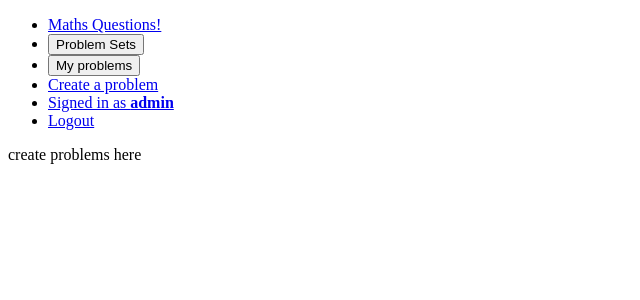
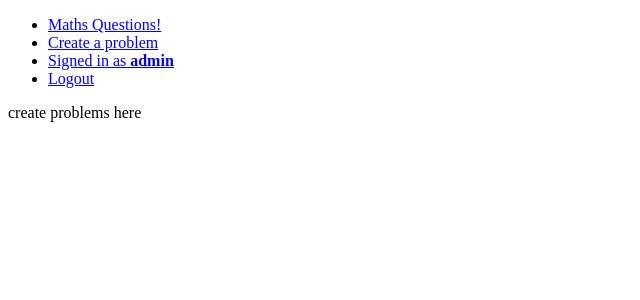
Before and after one commit to rav1oli/FINAL-PROJ-WEB50, a Django app: page /create in a window 1280 px wide. Shown: the top 300 px of the page, without its empty margins (0-640 px from the left). Run offline with Django 4.2, Linux system fonts and the light colour scheme; a user stored in the database is signed in.

Commit message:
Tidied up a little

```diff
--- a/maths/urls.py
+++ b/maths/urls.py
@@ -7,6 +7,7 @@ urlpatterns = [
     path("create", views.createProblem, name="create_problem"),
 
     #api routes
-    path("sets/my_sets/<str:order>", views.my_sets, name="my_sets"),
-    path("sets/public/<str:order>", views.public_sets, name="public_sets"),
+    path("sets/public/<str:order>", views.problem_sets, name="public_sets"),
+    path("sets/personal/<str:order>", views.problem_sets, name="personal_sets"),
+    path("sets/<str:subset>/<str:order>", views.problem_sets, name="personal_sets"),
 ]
--- a/maths/views.py
+++ b/maths/views.py
@@ -1,5 +1,3 @@
-import json
-
 from django.conf import settings
 from django.shortcuts import render
 from django.http import HttpResponse, HttpResponseRedirect, JsonResponse, HttpRequest
@@ -7,7 +5,11 @@ from django.core.serializers import serialize
 from django.forms.models import model_to_dict
 from django.db.models import Prefetch
 from rest_framework.response import Response
-from .models import *
+from rest_framework.decorators import renderer_classes, api_view
+from rest_framework.renderers import JSONRenderer
+
+from .models import Problem, ProblemSet, PROBLEMS_SORTABLE_BY
+from .serializers import ProblemSerializer, ProblemSetSerializer
 
 
 # index route should display pages from public users by default,
@@ -19,26 +21,19 @@ def createProblem(request):
     return render(request, "maths/create_problem.html")
 
 
-def public_sets(request, order="-time_created",):
+@api_view(['GET'])
+@renderer_classes((JSONRenderer,))
+def problem_sets(request, subset="public", order="-time_created",):
 
     if order not in PROBLEMS_SORTABLE_BY:
         return HttpResponse({"error": "Invalid query order"})
 
-    sets = ProblemSet.objects.all().order_by(order).prefetch_related('problems')[:1000]
+    if subset == "public":
+        sets = ProblemSet.objects.all().order_by(order).prefetch_related('problems')[:1000]
+    elif subset == "personal":
+        sets = ProblemSet.objects.filter(user=request.user).order_by(order).prefetch_related('problems')[:1000]
+
 
     serializer = ProblemSetSerializer(sets, many=True)
 
-    return JsonResponse({'sets': serializer.data, 'message': "All good",}, status=201)
-
-
-
-
-def my_sets(request, order="-time_created",):
-    if order not in PROBLEMS_SORTABLE_BY:
-        return HttpResponse({"error": "Invalid query order"})
-
-    sets = ProblemSet.objects.filter(user=request.user).order_by(order).prefetch_related('problems')[:1000]
-
-    serializer = ProblemSetSerializer(sets, many=True)
-
-    return JsonResponse({'sets': serializer.data, 'message': "All good",}, status=201)
+    return Response(serializer.data)
--- a/templates/layout.html
+++ b/templates/layout.html
@@ -13,10 +13,6 @@
             <ul>
                 <li><a href="{% url 'index' %}">Maths Questions!</a></li> <!-- the name of the site title -->
 
-                <li><button>Problem Sets</button></li>
-                {% if user.is_authenticated %}
-                    <li><button>My problems</button></li>
-                {% endif %}
                 <li><a href="{% url 'create_problem' %}">Create a problem</a></li>
 
                 {% if not user.is_authenticated %}
```
Also changed, not shown: maths/models.py (+0 -18 lines), maths/serializers.py (added, +17 -0 lines), maths/static/maths/index_script.js (+3 -7 lines).
